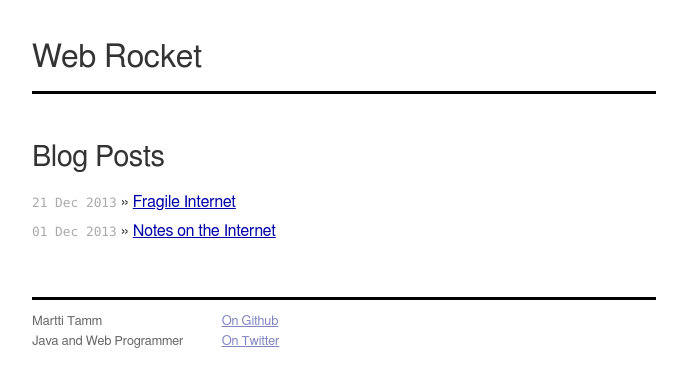
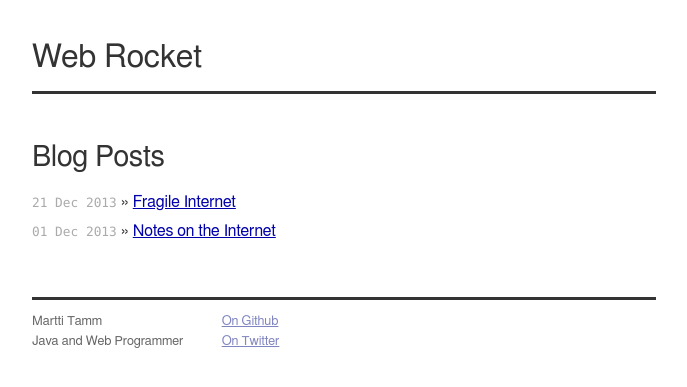
Before and after one commit to mrtamm/mrtamm.github.io, a Jekyll site: the page built from index.html, in a window 1280 px wide. Shown: the top 387 px of the page, without its empty margins (296-983 px from the left). Built offline with Jekyll 4.4.1, drawn with Linux system fonts in a browser that asks for light colours; nearby versions of some CDN libraries; library files that are not in the unit come from our copies.

Commit message:
Updating style a bit.

```diff
--- a/css/style.css
+++ b/css/style.css
@@ -69,7 +69,7 @@ ul.posts span {
 }
 
 .page header.site {
-  border-bottom: 3px solid #000;
+  border-bottom: 3px solid #333;
   margin-bottom: 3em;
 }
 
@@ -82,7 +82,7 @@ ul.posts span {
 .page footer.site {
   font-size: 80%;
   color: #666;
-  border-top: 3px solid #000;
+  border-top: 3px solid #333;
   margin-top: 4em;
   overflow: hidden;
 }
```
